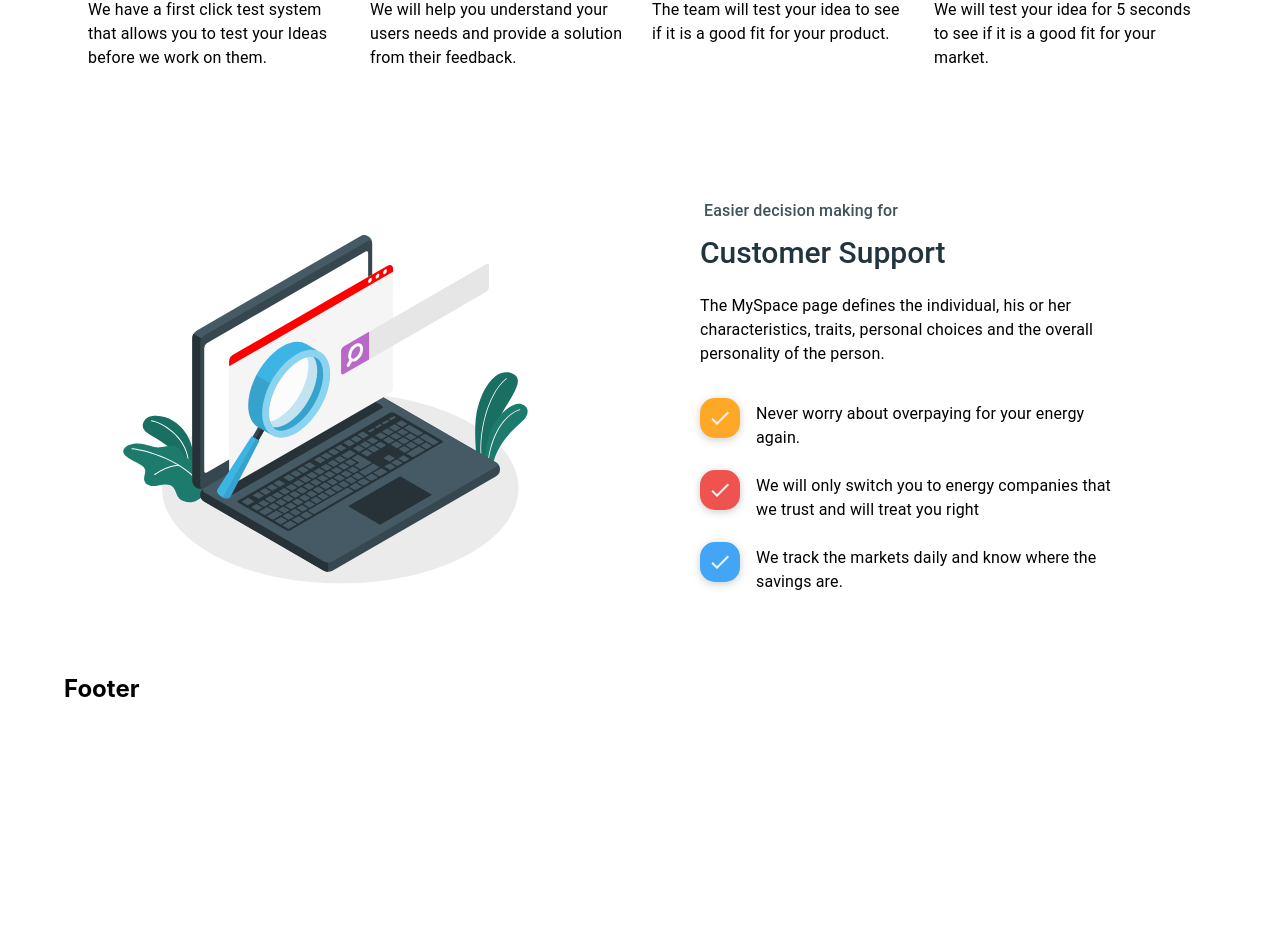
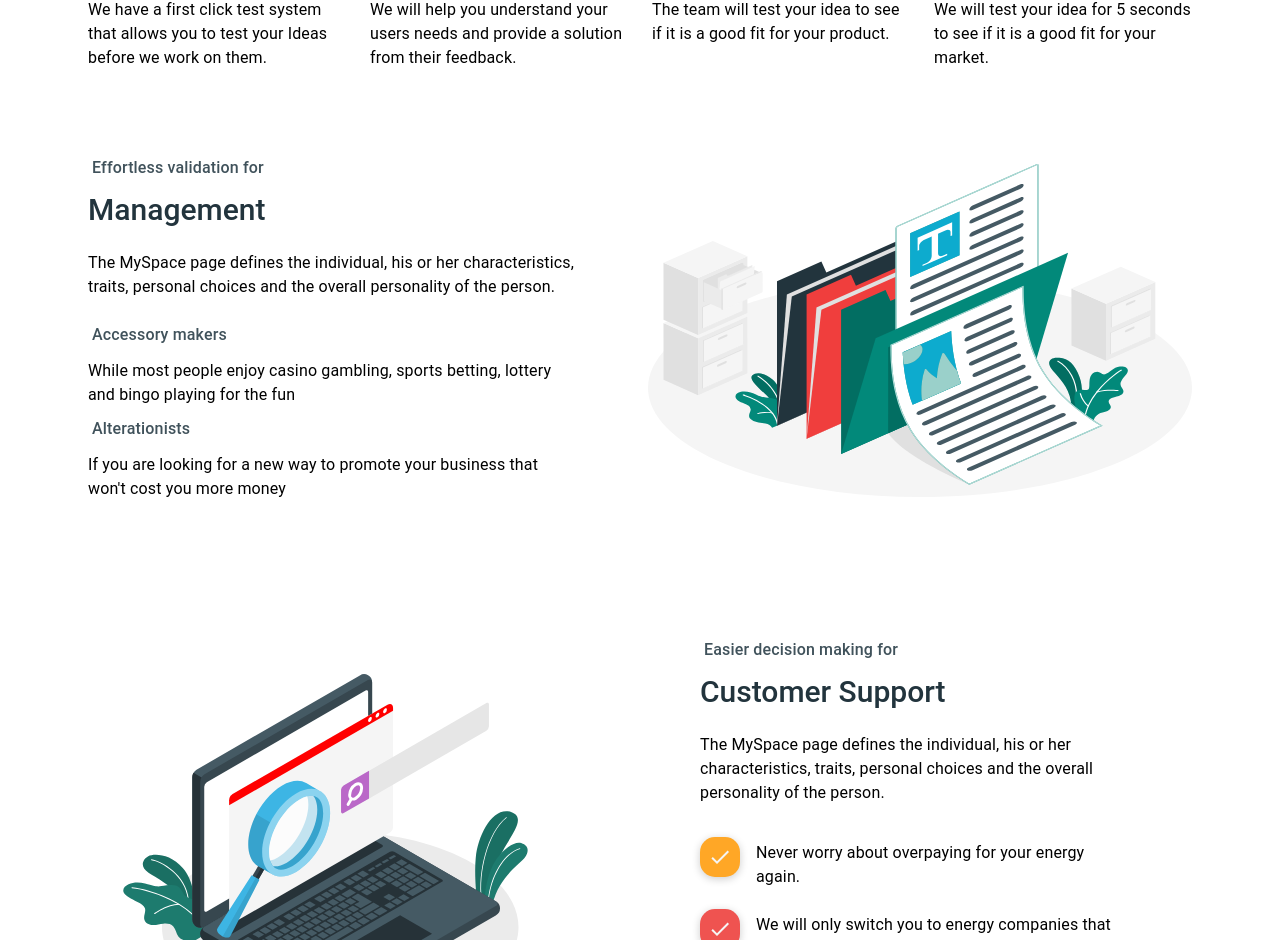
Before and after one commit to muchirijane/next-product-site, a Next.js app: page / in a window 1280 px wide. Shown: the part 876-1816 px from the top of the page. Before the commit the page ends 1599 px from the top, so only its background shows below. Built offline with nearby package versions, Linux system fonts and the light colour scheme.

Commit message:
Added Management section on home page

```diff
--- /dev/null
+++ b/components/Management.js
@@ -0,0 +1,81 @@
+import Container from "@mui/material/Container"
+import Grid from "@mui/material/Grid"
+import Image from "next/image"
+import laptopImage from "/website-assets/managementLogo.svg"
+import Typography from "@mui/material/Typography"
+import List from "@mui/material/List"
+
+const Management = () => {
+  return (
+    <Container maxWidth="lg">
+      <Grid
+      marginTop='70px'
+        container
+        alignItems="center"
+        justifyContent="space-between"
+        direction="row-reverse"
+        spacing={2}
+      >
+        <Grid item xs={12} md={6} justifyContent="right">
+          <Image src={laptopImage} alt="Customer Support Image"/>
+        </Grid>
+        <Grid item xs={12} md={6} padding="0% 5%">
+          <Typography
+            variant="body1"
+            pl={0.5}
+            mb={1.5}
+            fontWeight="550"
+            color="#40525B"
+          >
+            Effortless validation for
+          </Typography>
+          <Typography
+            variant="h3"
+            color="#22343D"
+            mb={3}
+            fontWeight={560}
+            fontSize={30}
+          >
+            Management
+          </Typography>
+          <Typography variant="body1" mb={2}>
+            The MySpace page defines the individual, his or her characteristics,
+            traits, personal choices and the overall personality of the person.
+          </Typography>
+          <List>
+            <Typography
+              variant="body1"
+              pl={0.5}
+              mb={1.5}
+              fontWeight="550"
+              color="#40525B"
+            >
+              Accessory makers
+            </Typography>
+            <Typography variant="body1" style={{ marginTop: "10px" }}>
+              While most people enjoy casino gambling, sports betting, lottery and
+              bingo playing for the fun
+            </Typography>
+
+            <Typography
+              variant="body1"
+              pl={0.5}
+              mb={1.5}
+              fontWeight="550"
+              color="#40525B"
+              style={{ marginTop: "10px" }}
+            >
+              Alterationists
+            </Typography>
+            <Typography variant="body1">
+              If you are looking for a new way to promote your business that won't
+              cost you more money
+            </Typography>
+          </List>
+        </Grid>
+      </Grid>
+    </Container>
+  )
+}
+
+export default Management
--- a/pages/index.js
+++ b/pages/index.js
@@ -3,12 +3,14 @@ import Container from "@mui/material/Container"
 import Feature from "../components/Feature"
 import CustomerSupport from "../components/CustomerSupport"
 import Hero from "../components/Hero"
+import Management from "../components/Management"
 export default function Home() {
   return (
     <Layout>
       <Container maxWidth="lg">
         <Hero />
         <Feature />
+        <Management />
         <CustomerSupport />
       </Container>
     </Layout>
```
Also changed, not shown: website-assets/managementLogo.svg (added), 1 other file (tests, documents, lock files or other folders).
